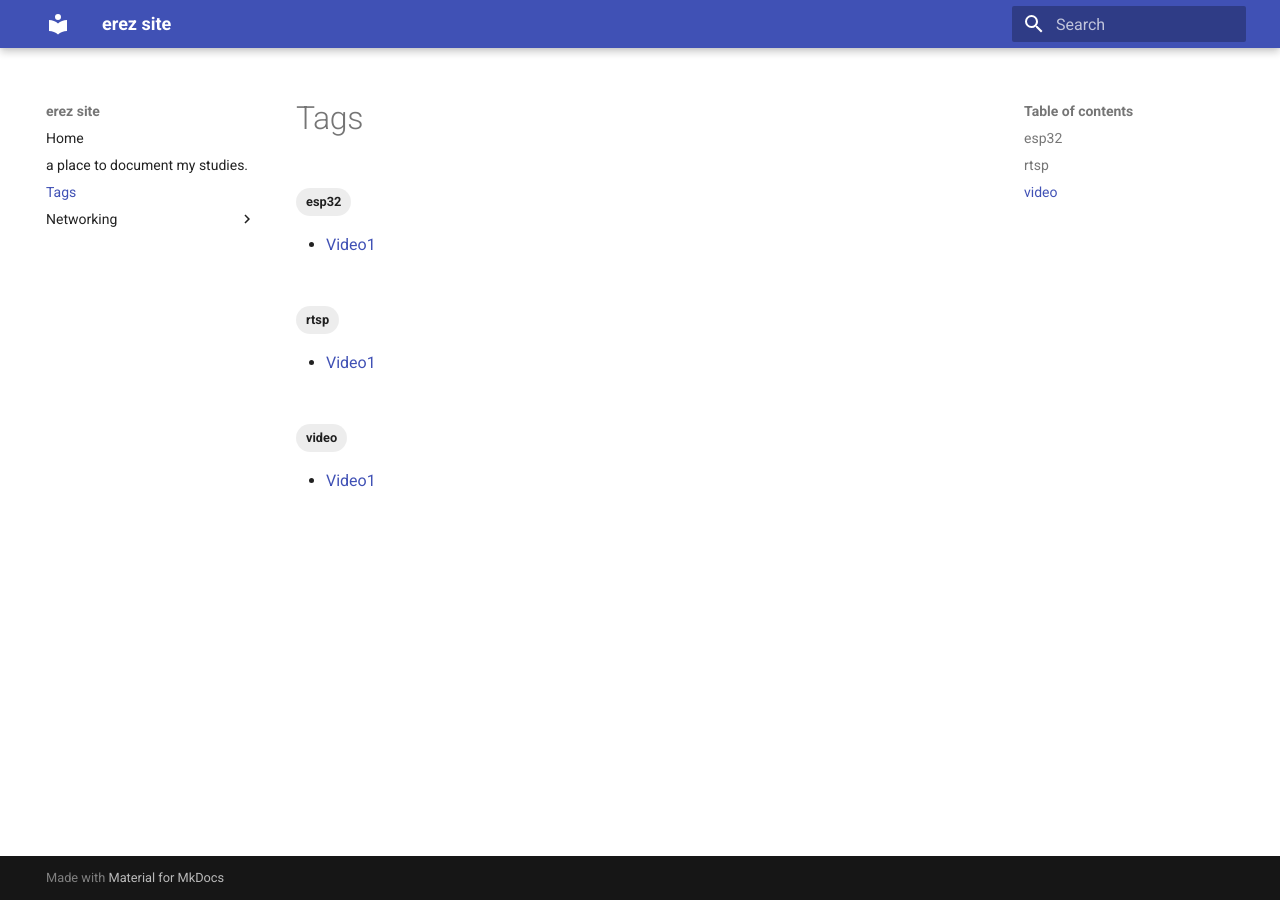
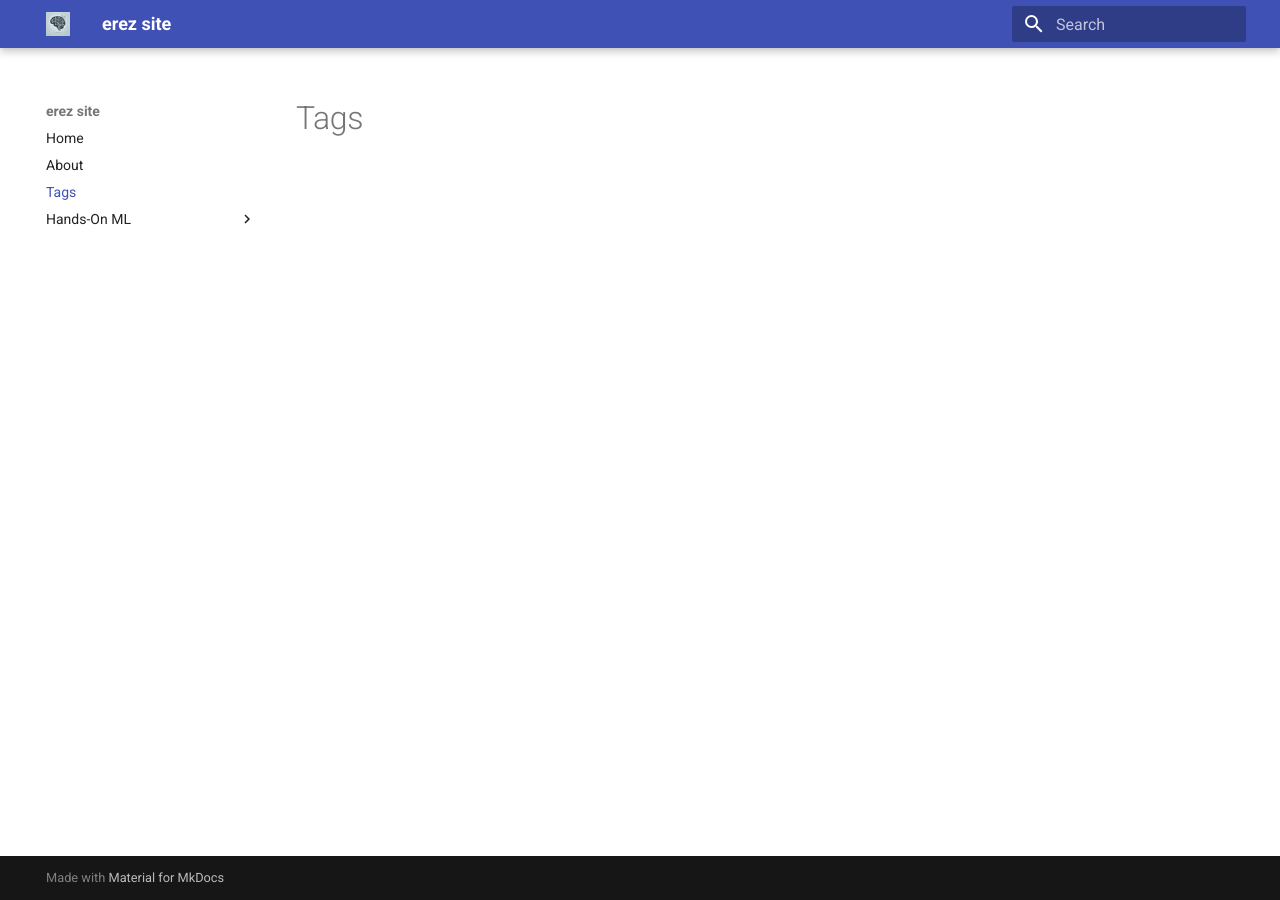
Before and after one commit to BrainCodex-e/blog, an MkDocs documentation site: the page built from docs/tags.md, in a window 1280 px wide. Built offline with MkDocs 1.6.1 and Material for MkDocs 9.7.7, drawn with Linux system fonts in a browser that asks for light colours.

```diff
--- a/docs/networking/RTSP.md
+++ /dev/null
@@ -1 +0,0 @@
-# rtsp is a protocol to stream and record informationRTSP
--- a/docs/networking/index.md
+++ /dev/null
@@ -1,14 +0,0 @@
----
-tags:
-    - esp32
-    - video
-    - rtsp
----
-# Video1
-hello
-aaaa
-
-
-## h2
-### h3
-#### h4
--- a/mkdocs.yml
+++ b/mkdocs.yml
@@ -1,16 +1,31 @@
 site_name: erez site
 site_url: https://braincodex-e.github.io/blog/
 
-# nav:
-#   - Home: index.md
-#   - About: about.md
+nav:
+  - Home: index.md
+  - About: about.md
+  - Tags: tags.md
+  - Hands-On ML:
+      - Overview: homl/overview.md
+      - Chapter 1: homl/chapter1.md
+      - Chapter 2: homl/chapter2.md
+
+# Theme configuration
 
 theme:
   name: material
+  features:
+    - content.code.annotate
+    - content.code.copy
+    - content.code.expand
+    - content.tabs.link
+    - content.tooltips
+    - content.code.highlight
+    - content.code.render  # <-- this enables Mermaid rendering
+  favicon: assets/favicon.png
+  logo: assets/favicon.png
 
-  favicon: /docs/assets/favicon.png
-
-
+# Markdown extensions (deduplicated and cleaned up)
 markdown_extensions:
   - pymdownx.highlight:
       anchor_linenums: true
@@ -18,9 +33,25 @@
       pygments_lang_class: true
   - pymdownx.inlinehilite
   - pymdownx.snippets
-  - pymdownx.superfences
+  - pymdownx.superfences:
+      custom_fences:
+        - name: mermaid
+          class: mermaid
+          format: !!python/name:pymdownx.superfences.fence_code_format
+  - pymdownx.tabbed
+  - pymdownx.details
+  - pymdownx.emoji
+  - pymdownx.tasklist
+  - pymdownx.keys
+  - pymdownx.mark
+  - attr_list
+  - admonition
+  - footnotes
+  - def_list
+  - md_in_html
+  - pymdownx.arithmatex
 
-plugins:
-  - search
-  - tags:
-      tags_file: tags.md
+# Optional: Add mermaid2 plugin if you want advanced features
+# plugins:
+#   - search
+#   - mermaid2
```
Also changed, not shown: docs/Uni-Notes/about.md (added, +43 -0 lines), docs/homl/chapter1.md (added, +40 -0 lines), docs/homl/chapter2.md (added, +21 -0 lines), docs/homl/index.md (added, +20 -0 lines), docs/homl/overview.md (added, +35 -0 lines), docs/homl/train/index.md (added, +68 -0 lines), docs/index.md (+1 -1 lines), docs/mermaid-init.js (added, +14 -0 lines), docs/Uni-Notes/private-summary.md (added), 1 other file.
